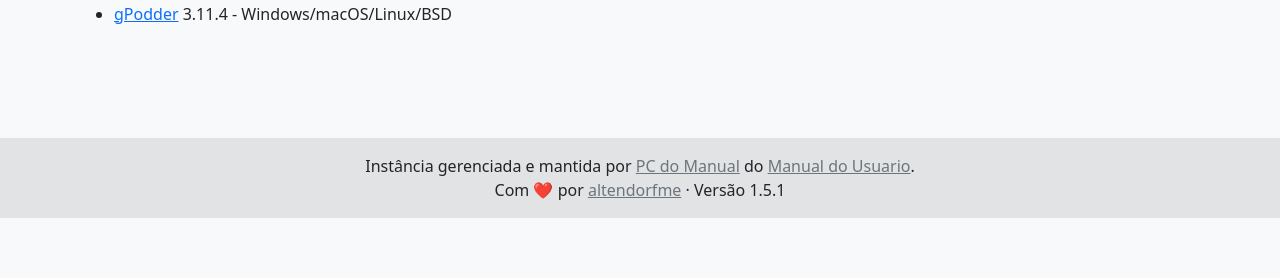
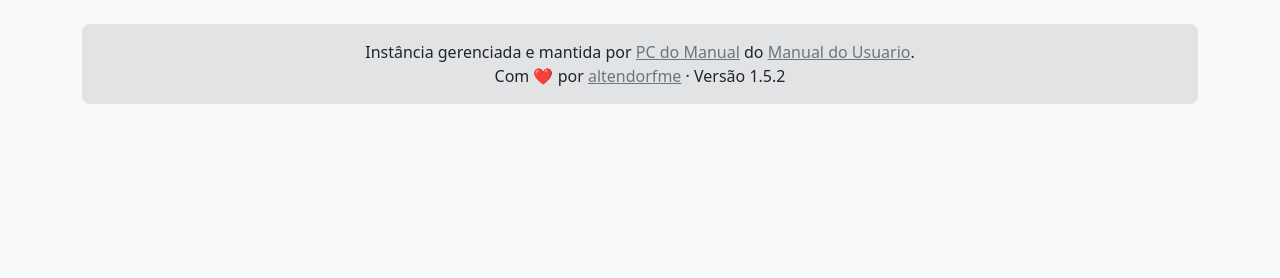
Before and after one commit to richiware/sintoniza, a PHP site: page / in a window 1280 px wide. Shown: the part 522-800 px from the top of the page. Run offline with PHP 8.4, Linux system fonts and the light colour scheme.

Commit message:
organizacao de codigos

```diff
--- a/src/config.php
+++ b/src/config.php
@@ -4,7 +4,7 @@
 $dotenv = Dotenv\Dotenv::createImmutable(__DIR__);
 $dotenv->load();
 
-define("VERSION", "1.5.1");
+define("VERSION", "1.5.2");
 
 define("DB_HOST", isset($_ENV['DB_HOST']) ? $_ENV['DB_HOST'] : 'localhost');
 
--- a/src/index.php
+++ b/src/index.php
@@ -5,6 +5,8 @@
 require_once __DIR__ . '/inc/GPodder.php';
 require_once __DIR__ . '/inc/Feed.php';
 require_once __DIR__ . '/config.php';
+require_once __DIR__ . '/templates/header.php';
+require_once __DIR__ . '/templates/footer.php';
 
 error_reporting(E_ALL);
 $backtrace = null;
@@ -70,9 +72,7 @@
 	define('DISABLE_USER_METADATA_UPDATE', false);
 }
 
-//$db = new DB(DATA_ROOT . '/data.sqlite');
 $db = new DB(DB_HOST, DB_NAME, DB_USER, DB_PASS);
-
 $api = new API($db);
 
 try {
@@ -93,86 +93,6 @@
 function isAdmin(): bool {
     global $gpodder;
     return $gpodder->user && $gpodder->user->admin === 1;
-}
-
-function html_head($page_name = null, $logged = false) {
-	if($page_name == null) {
-		$title = TITLE;
-	} else {
-		$title = TITLE . ' | ' . $page_name;
-	}
-
-	if ($logged == false) {
-		$menu = '<a href="login" class="btn btn-light me-2 d-flex align-items-center justify-content-center gap-2"><i class="bi bi-box-arrow-in-right"></i> Entrar</a>
-		<a href="register" class="btn btn-warning d-flex align-items-center justify-content-center gap-2"><i class="bi bi-person-plus"></i> Registrar</a>';
-	} else {
-		$menu = '<a href="subscriptions" class="btn btn-primary me-2 d-flex align-items-center justify-content-center gap-2"><i class="bi bi-mic-fill"></i> Inscrições</a>
-		<a href="config" class="btn btn-primary me-2 d-flex align-items-center justify-content-center gap-2"><i class="bi bi-nut"></i> Meus dados</a>
-		<a href="logout" class="btn btn-danger me-2 d-flex align-items-center justify-content-center gap-2"><i class="bi bi-box-arrow-right"></i> Sair</a>';
-	}
-
-	$menu_admin = null;
-	if(isAdmin()) {
-		$menu_admin = '<li><a href="admin" class="nav-link px-2 text-white d-flex align-items-center justify-content-center gap-2"><i class="bi bi-shield-lock"></i> Administração</a></li>';
-	}
-
-	$description = 'Servidor de sincronização de podcast baseado no protocolo gPodder com suporte ao AntennaPod';
-
-	echo '<!DOCTYPE html>
-	<html lang="en">
-	<head>
-		<meta charset="utf-8" />
-		<meta name="viewport" content="width=device-width, initial-scale=1.0" />
-		<title>' . htmlspecialchars($title) . '</title>
-		<link href="//cdn.jsdelivr.net/npm/bootstrap@5.3.3/dist/css/bootstrap.min.css" rel="stylesheet">
-		<link rel="stylesheet" href="//cdn.jsdelivr.net/npm/bootstrap-icons@1.11.3/font/bootstrap-icons.min.css">
-		<link rel="icon" type="image/png" href="/assets/favicon/favicon-96x96.png" sizes="96x96" />
-		<link rel="icon" type="image/svg+xml" href="/assets/favicon/favicon.svg" />
-		<link rel="shortcut icon" href="/assets/favicon/favicon.ico" />
-		<link rel="apple-touch-icon" sizes="180x180" href="/assets/favicon/apple-touch-icon.png" />
-		<meta name="apple-mobile-web-app-title" content="' . htmlspecialchars($title) . '" />
-		<link rel="manifest" href="/assets/favicon/site.webmanifest" />
-		<meta name="description" content="' . htmlspecialchars($description) . '" />
-		<meta property="og:type" content="website" />
-		<meta property="og:url" content="'.BASE_URL.'" />
-		<meta property="og:title" content="' . htmlspecialchars($title) . ' - Sincronização de Podcasts" />
-		<meta property="og:description" content="' . htmlspecialchars($description) . '" />
-		<meta property="og:image" content="/assets/opengraph.png" />
-	</head>
-	<body class="bg-light">
-		<header class="p-3 text-bg-dark">
-			<div class="container">
-				<div class="d-flex flex-wrap align-items-center justify-content-center justify-content-lg-start">
-					<a href="/" class="d-flex align-items-center me-lg-3 text-white text-decoration-none fs-1">
-						<i class="bi bi-broadcast-pin"></i>
-					</a>
-
-					<ul class="nav col-12 col-lg-auto me-lg-auto mb-2 justify-content-center mb-md-0">
-						<li><a href="/" class="nav-link px-2 text-white d-flex align-items-center justify-content-center gap-2"><i class="bi bi-house"></i> Inicio</a></li>
-						'.$menu_admin.'
-					</ul>
-
-					<div class="text-end d-flex align-items-center justify-content-center gap-2">
-					' . $menu . '
-					</div>
-				</div>
-			</div>
-		</header>
-
-		<div class="container py-5">
-			<main>';
-}
-
-function html_foot() {
-	echo '</main>
-		</div>
-
-	<footer class="bg-secondary-subtle text-center py-3 mt-3 mt-md-5">
-		<p class="m-0">Instância gerenciada e mantida por <a class="link-secondary " href="https://pcdomanual.com/" target="_blank">PC do Manual</a> do <a class="link-secondary " href="https://manualdousuario.net" target="_blank">Manual do Usuario</a>.</p>
-		<p class="m-0">Com ❤️ por <a class="link-secondary " href="https://altendorfme.com/" target="_blank">altendorfme</a> · Versão '.VERSION.'</p>
-	</footer>
-	</body>
-	</html> ';
 }
 
 function format_description(string $str): string {
@@ -574,14 +494,16 @@
 
 	echo '<div>
     <p>Este é um servidor de sincronização de podcast baseado no "protocolo" gPodder.</p>
-    <p>Esse projeto é um fork do <a href="https://github.com/kd2org/opodsync" target="_blank">oPodSync</a></p>
-	<p>Projeto publicado no Github <a href="https://github.com/manualdousuario/sintoniza/" target="_blank">Sintoniza</a></p>
+	<ul>
+    	<li>Esse projeto é um fork do <a href="https://github.com/kd2org/opodsync" target="_blank">oPodSync</a></li>
+		<li>Projeto publicado no Github <a href="https://github.com/manualdousuario/sintoniza/" target="_blank">Sintoniza</a></p>
+	</ul>
 
     <h3>Aplicativos testados</h3>
     <ul>
         <li>
 			<a target="_blank" href="https://github.com/AntennaPod/AntennaPod">AntennaPod</a> 3.5.0 - Android
-			<div class="d-block mt-2"><video class="img-thumbnail" autoplay loop muted><source src="https://github.com/manualdousuario/sintoniza/blob/main/assets/antennapod_350.mp4?raw=true" type="video/mp4" /></video></div>
+			<div class="d-block mt-2"><video class="img-thumbnail img-fluid" autoplay loop muted><source src="https://github.com/manualdousuario/sintoniza/blob/main/assets/antennapod_350.mp4?raw=true" type="video/mp4" /></video></div>
 		</li>
 		<li>
 			<a target="_blank" href="https://invent.kde.org/multimedia/kasts">Kasts</a> 21.88 - <a target="_blank" href="https://cdn.kde.org/ci-builds/multimedia/kasts/">Windows</a>/Android/Linux (Funciona sincronização entre devices)
--- /dev/null
+++ b/src/templates/footer.php
@@ -0,0 +1,15 @@
+<?php
+require_once __DIR__ . '/../config.php';
+
+function html_foot() {
+	echo '</main>
+		</div>
+
+	<footer class="rounded-3 pt-4 pt-md-3 pb-4 pb-md-3 ps-4 pe-4 bg-secondary-subtle text-center">
+		<p class="m-0">Instância gerenciada e mantida por <a class="link-secondary " href="https://pcdomanual.com/" target="_blank">PC do Manual</a> do <a class="link-secondary " href="https://manualdousuario.net" target="_blank">Manual do Usuario</a>.</p>
+		<p class="m-0">Com ❤️ por <a class="link-secondary " href="https://altendorfme.com/" target="_blank">altendorfme</a> · Versão '.VERSION.'</p>
+	</footer>
+    </div>
+	</body>
+	</html> ';
+}
--- /dev/null
+++ b/src/templates/header.php
@@ -0,0 +1,68 @@
+<?php
+require_once __DIR__ . '/../config.php';
+
+function html_head($page_name = null, $logged = false) {
+	if($page_name == null) {
+		$title = TITLE;
+	} else {
+		$title = TITLE . ' | ' . $page_name;
+	}
+
+	if ($logged == false) {
+		$menu = '<a href="login" class="btn btn-light d-flex align-items-center justify-content-center gap-2"><i class="bi bi-box-arrow-in-right"></i> Entrar</a>
+		<a href="register" class="btn btn-warning d-flex align-items-center justify-content-center gap-2"><i class="bi bi-person-plus"></i> Registrar</a>';
+	} else {
+		$menu = '<a href="subscriptions" class="btn btn-primary d-flex align-items-center justify-content-center gap-2"><i class="bi bi-mic-fill"></i> Inscrições</a>
+		<a href="config" class="btn btn-primary d-flex align-items-center justify-content-center gap-2"><i class="bi bi-nut"></i> Meus dados</a>
+		<a href="logout" class="btn btn-danger d-flex align-items-center justify-content-center gap-2"><i class="bi bi-box-arrow-right"></i> Sair</a>';
+	}
+
+	$menu_admin = null;
+	if(isAdmin()) {
+		$menu_admin = '<li><a href="admin" class="nav-link px-2 text-white d-flex align-items-center justify-content-center gap-2"><i class="bi bi-shield-lock"></i> Administração</a></li>';
+	}
+
+	$description = 'Servidor de sincronização de podcast baseado no protocolo gPodder com suporte ao AntennaPod';
+
+	echo '<!DOCTYPE html>
+	<html lang="en">
+	<head>
+		<meta charset="utf-8" />
+		<meta name="viewport" content="width=device-width, initial-scale=1.0" />
+		<title>' . htmlspecialchars($title) . '</title>
+		<link href="//cdn.jsdelivr.net/npm/bootstrap@5.3.3/dist/css/bootstrap.min.css" rel="stylesheet">
+		<link rel="stylesheet" href="//cdn.jsdelivr.net/npm/bootstrap-icons@1.11.3/font/bootstrap-icons.min.css">
+		<link rel="icon" type="image/png" href="/assets/favicon/favicon-96x96.png" sizes="96x96" />
+		<link rel="icon" type="image/svg+xml" href="/assets/favicon/favicon.svg" />
+		<link rel="shortcut icon" href="/assets/favicon/favicon.ico" />
+		<link rel="apple-touch-icon" sizes="180x180" href="/assets/favicon/apple-touch-icon.png" />
+		<meta name="apple-mobile-web-app-title" content="' . htmlspecialchars($title) . '" />
+		<meta name="description" content="' . htmlspecialchars($description) . '" />
+		<meta property="og:type" content="website" />
+		<meta property="og:url" content="'.BASE_URL.'" />
+		<meta property="og:title" content="' . htmlspecialchars($title) . ' - Sincronização de Podcasts" />
+		<meta property="og:description" content="' . htmlspecialchars($description) . '" />
+		<meta property="og:image" content="/assets/opengraph.png" />
+	</head>
+	<body class="bg-light py-3">
+		<div class="container">
+			<header class="rounded-3 shadow pt-4 pt-md-3 pb-4 pb-md-3 ps-4 pe-4 text-bg-dark">
+				<div class="d-flex flex-wrap align-items-center justify-content-center justify-content-lg-start">
+					<a href="/" class="d-flex align-items-center me-lg-3 text-white text-decoration-none">
+						<i class="bi bi-broadcast-pin fs-3"></i><span class="fw-bold ms-3">' . TITLE . '</span>
+					</a>
+
+					<ul class="nav col-12 col-lg-auto me-lg-auto mb-2 justify-content-center mb-md-0">
+						<li><a href="/" class="nav-link px-2 text-white d-flex align-items-center justify-content-center gap-2"><i class="bi bi-house"></i> Inicio</a></li>
+						'.$menu_admin.'
+					</ul>
+
+					<div class="text-end d-flex align-items-center justify-content-center gap-2 flex-wrap">
+					' . $menu . '
+					</div>
+				</div>
+			</header>
+
+			<div class="py-4">
+				<main>';
+}
```
Also changed, not shown: src/assets/favicon/site.webmanifest (deleted), src/assets/favicon/web-app-manifest-192x192.png (deleted), src/assets/favicon/web-app-manifest-512x512.png (deleted).
